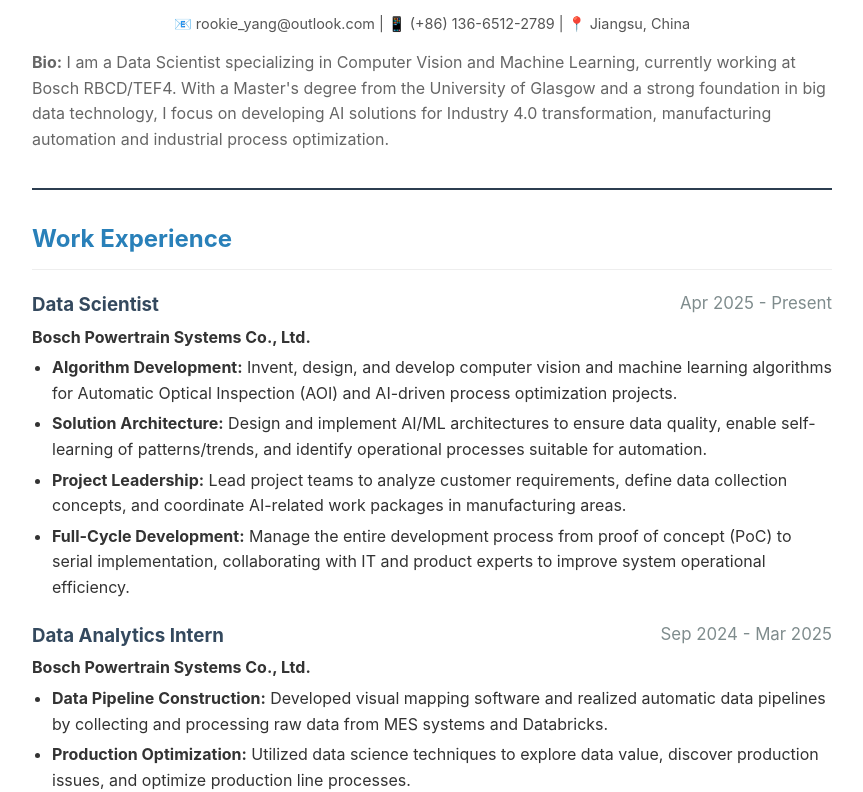
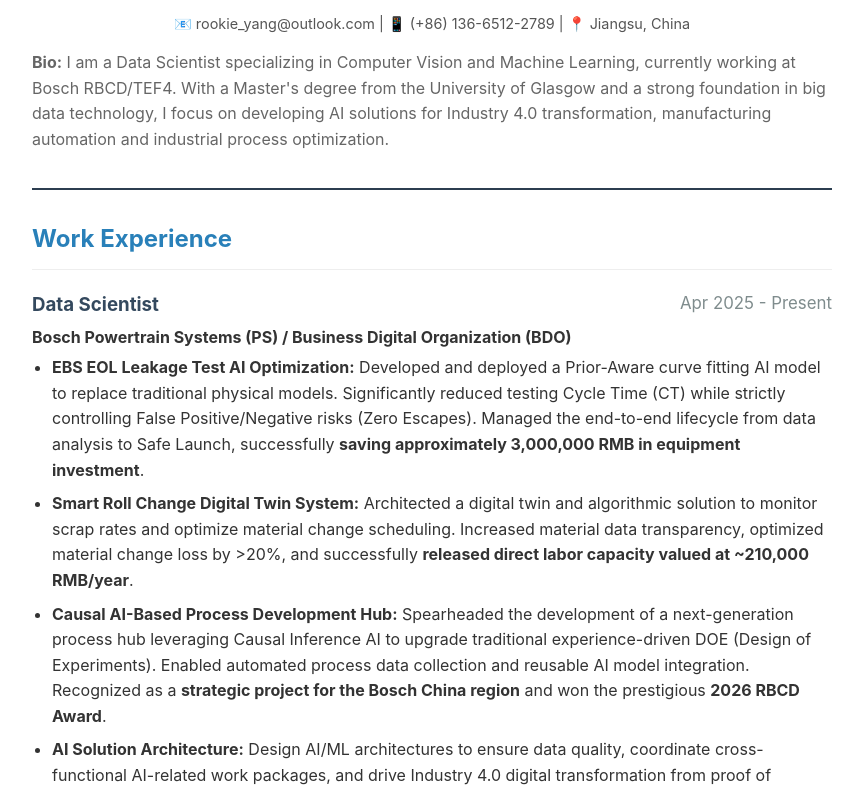
Before and after one commit to rookieyang-888/rookieyang-888.github.io, a plain HTML site: page index.html in a window 1280 px wide. Shown: the part 150-942 px from the top of the page, without its empty margins (208-1071 px from the left). Drawn offline with Linux system fonts and the light colour scheme.

Commit message:
Update index.html

```diff
--- a/index.html
+++ b/index.html
@@ -50,7 +50,7 @@
 
         /* 列表样式 */
         ul { margin-top: 5px; padding-left: 20px; }
-        li { margin-bottom: 5px; }
+        li { margin-bottom: 8px; } /* 稍微增加了一点行距，让长段落更易读 */
 
         /* 清除浮动 */
         .clearfix::after { content: ""; clear: both; display: table; }
@@ -82,13 +82,16 @@
         <div class="job-item">
             <div class="clearfix">
                 <h3>Data Scientist <span class="date-location">Apr 2025 - Present</span></h3>
-                <strong>Bosch Powertrain Systems Co., Ltd.</strong>
+                <strong>Bosch Powertrain Systems (PS) / Business Digital Organization (BDO)</strong>
             </div>
             <ul>
-                <li><strong>Algorithm Development:</strong> Invent, design, and develop computer vision and machine learning algorithms for Automatic Optical Inspection (AOI) and AI-driven process optimization projects.</li>
-                <li><strong>Solution Architecture:</strong> Design and implement AI/ML architectures to ensure data quality, enable self-learning of patterns/trends, and identify operational processes suitable for automation.</li>
-                <li><strong>Project Leadership:</strong> Lead project teams to analyze customer requirements, define data collection concepts, and coordinate AI-related work packages in manufacturing areas.</li>
-                <li><strong>Full-Cycle Development:</strong> Manage the entire development process from proof of concept (PoC) to serial implementation, collaborating with IT and product experts to improve system operational efficiency.</li>
+                <li><strong>EBS EOL Leakage Test AI Optimization:</strong> Developed and deployed a Prior-Aware curve fitting AI model to replace traditional physical models. Significantly reduced testing Cycle Time (CT) while strictly controlling False Positive/Negative risks (Zero Escapes). Managed the end-to-end lifecycle from data analysis to Safe Launch, successfully <strong>saving approximately 3,000,000 RMB in equipment investment</strong>.</li>
+
+                <li><strong>Smart Roll Change Digital Twin System:</strong> Architected a digital twin and algorithmic solution to monitor scrap rates and optimize material change scheduling. Increased material data transparency, optimized material change loss by >20%, and successfully <strong>released direct labor capacity valued at ~210,000 RMB/year</strong>.</li>
+
+                <li><strong>Causal AI-Based Process Development Hub:</strong> Spearheaded the development of a next-generation process hub leveraging Causal Inference AI to upgrade traditional experience-driven DOE (Design of Experiments). Enabled automated process data collection and reusable AI model integration. Recognized as a <strong>strategic project for the Bosch China region</strong> and won the prestigious <strong>2026 RBCD Award</strong>.</li>
+
+                <li><strong>AI Solution Architecture:</strong> Design AI/ML architectures to ensure data quality, coordinate cross-functional AI-related work packages, and drive Industry 4.0 digital transformation from proof of concept (PoC) to serial manufacturing implementation.</li>
             </ul>
         </div>
 
@@ -141,8 +144,7 @@
         <h2>Skills</h2>
         <ul>
             <li><strong>Programming Languages:</strong> Python (Proficient), Java, C++, Scala.</li>
-            <li><strong>AI & Deep Learning:</strong> PyTorch, TensorFlow, Computer Vision, Object Detection (SSD, Yolo, Faster-RCNN), CNN/RNN/Transformers.</li>
-            <li><strong>Big Data & Tools:</strong> Hadoop, Spark, Databricks, Plotly (Visualization), OpenCV, MES Systems.</li>
+            <li><strong>AI & Deep Learning:</strong> PyTorch, TensorFlow, Computer Vision, Object Detection (SSD, Yolo, Faster-RCNN), CNN/RNN/Transformers, Causal AI.</li> <li><strong>Big Data & Tools:</strong> Hadoop, Spark, Databricks, Plotly (Visualization), OpenCV, MES Systems.</li>
             <li><strong>Languages:</strong> Mandarin (Native), English (IELTS 7.0, CET-6).</li>
         </ul>
     </section>
@@ -150,7 +152,7 @@
     <section>
         <h2>Selected Awards</h2>
         <ul>
-            <li><strong>2023:</strong> Outstanding Graduates of Nantong University; Outstanding Graduation Design.</li>
+            <li><strong>2026:</strong> RBCD Award (for Causal AI Process Hub Project).</li> <li><strong>2023:</strong> Outstanding Graduates of Nantong University; Outstanding Graduation Design.</li>
             <li><strong>2022:</strong> Second Prize in C/C++ Programming (National Final of Blue Bridge Cup).</li>
             <li><strong>2020:</strong> National Scholarship; First Prize in C/C++ Programming (Jiangsu Region).</li>
         </ul>
```
